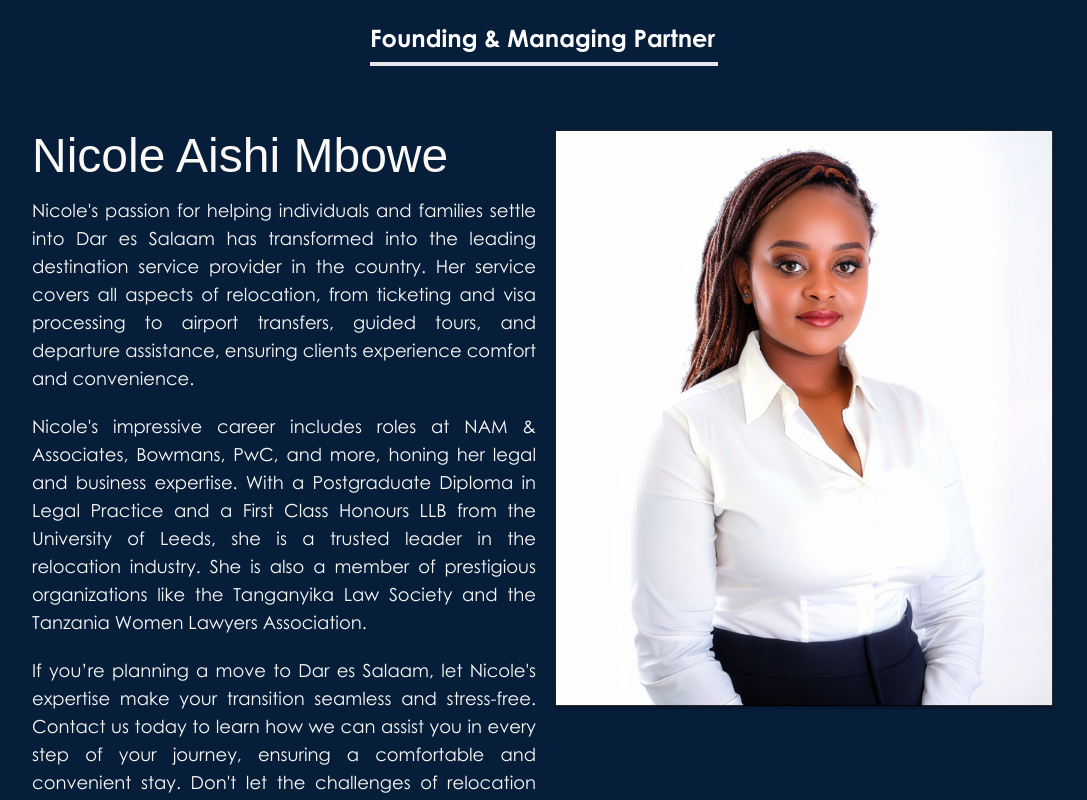
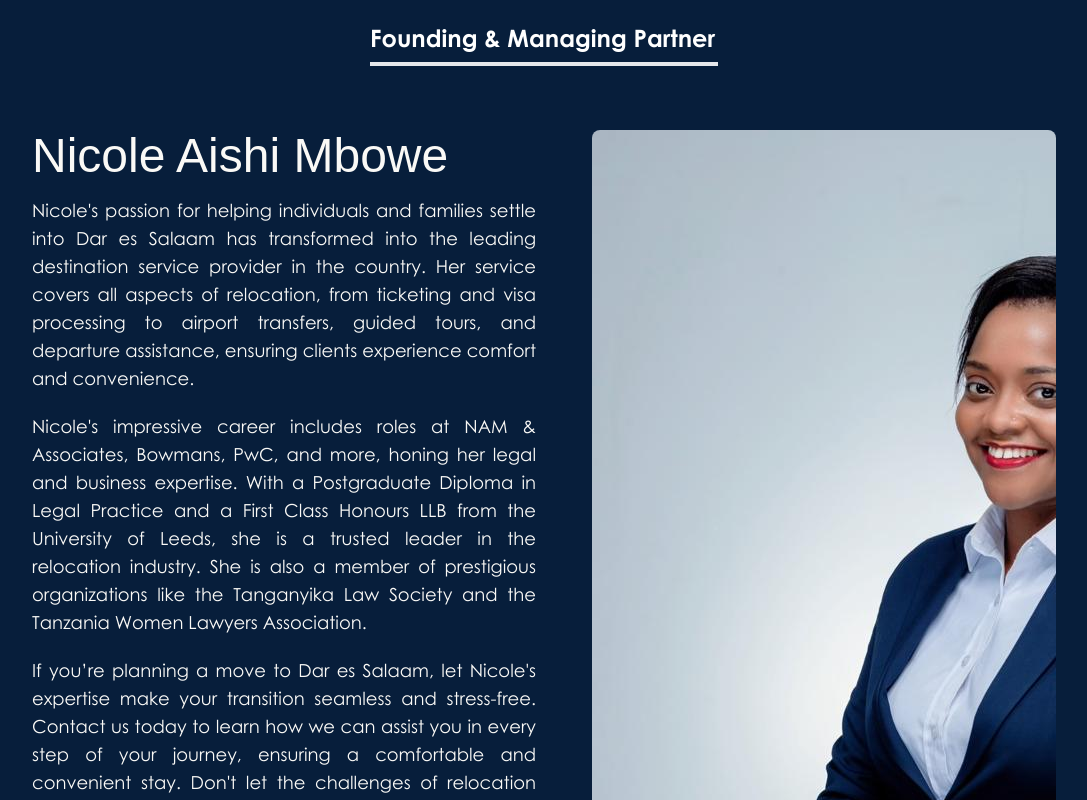
Before and after one commit to genie360s/nam-website, a Next.js app in the folder nam/: page / in a window 1280 px wide. Shown: the part 1760-2560 px from the top of the page, without its empty margins (96-1183 px from the left). Built offline with nearby package versions, Linux system fonts and the light colour scheme; a web font is replaced by a local one.

Commit message:
changed: founders' picture

```diff
--- a/nam/src/app/page.tsx
+++ b/nam/src/app/page.tsx
@@ -179,14 +179,7 @@ export default function Home() {
         </div>
       </div>
       <div className="mx-auto grid md:grid-cols-2 gap-4 w-[80vw] mt-[8vh]">
-      <div className="col-span-1  relative md:hidden ">
-          <Image
-            src="/images/nicole-prof-bio.png"
-            className="rounded-lg  right-0 top-0 bottom-0"
-            alt="Nam & Associates"
-            width={570}
-            height={630}
-          />
+      <div className="col-span-1  relative md:hidden bg-[url('/images/nicole.jpeg')] rounded-lg ml-10 ">
         </div>
         <div className="col-span-1 ">
           <h3 className="sm:text-5xl text-3xl text-off-white">
@@ -232,14 +225,7 @@ export default function Home() {
           </Link>
 
         </div>
-        <div className="col-span-1 relative hidden md:block">
-        <Image
-            src="/images/nicole-prof-bio.png"
-            className="rounded-lg  absolute right-0 top-0    "
-            alt="Nam & Associates"
-            width={570}
-            height={630}
-          />
+        <div className="col-span-1 relative hidden md:block bg-[url('/images/nicole.jpeg')] rounded-lg ml-10">
         </div>
 
 
```
Also changed, not shown: nam/public/images/nicole-prof-bio.png (deleted), nam/public/images/nicole.jpeg (added).
